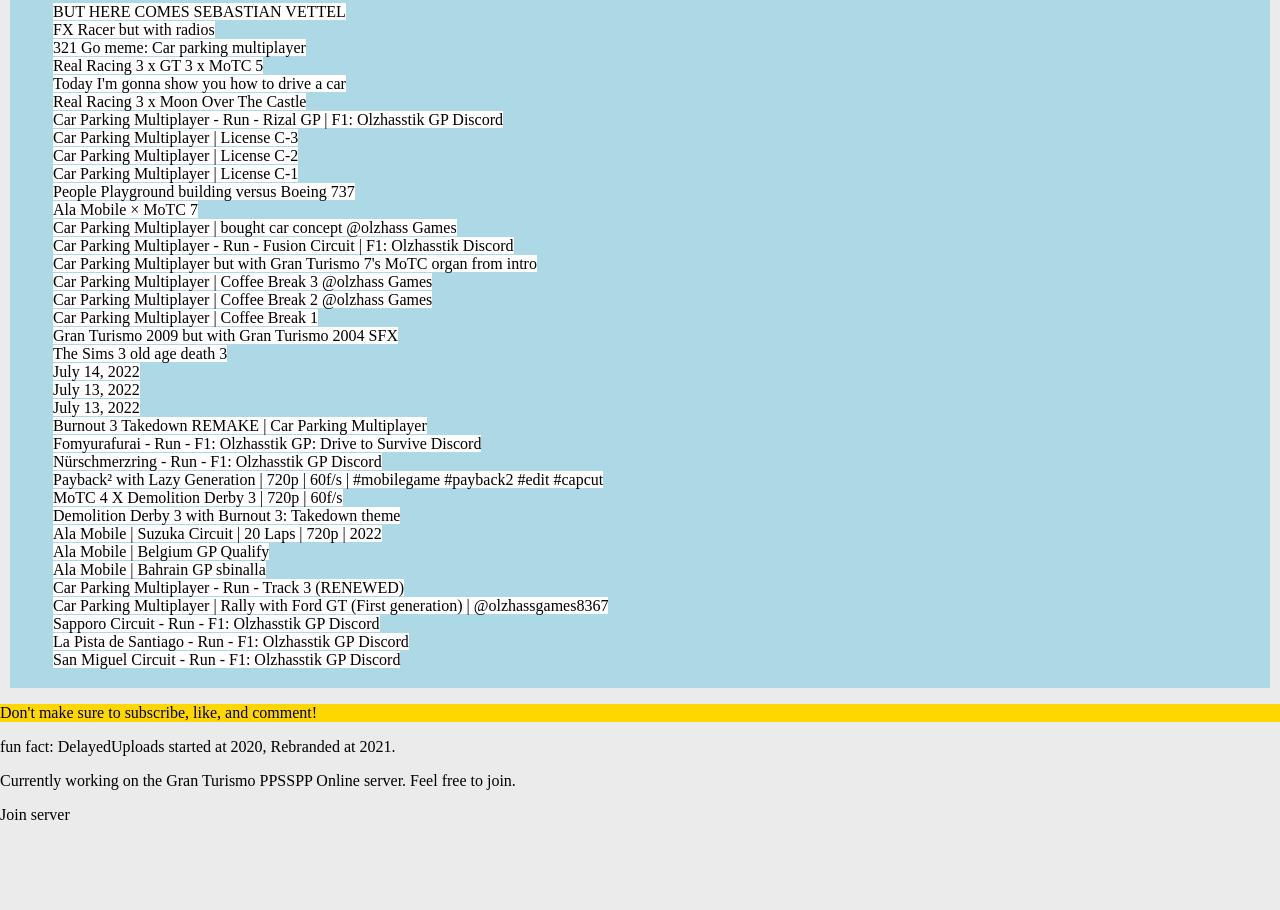
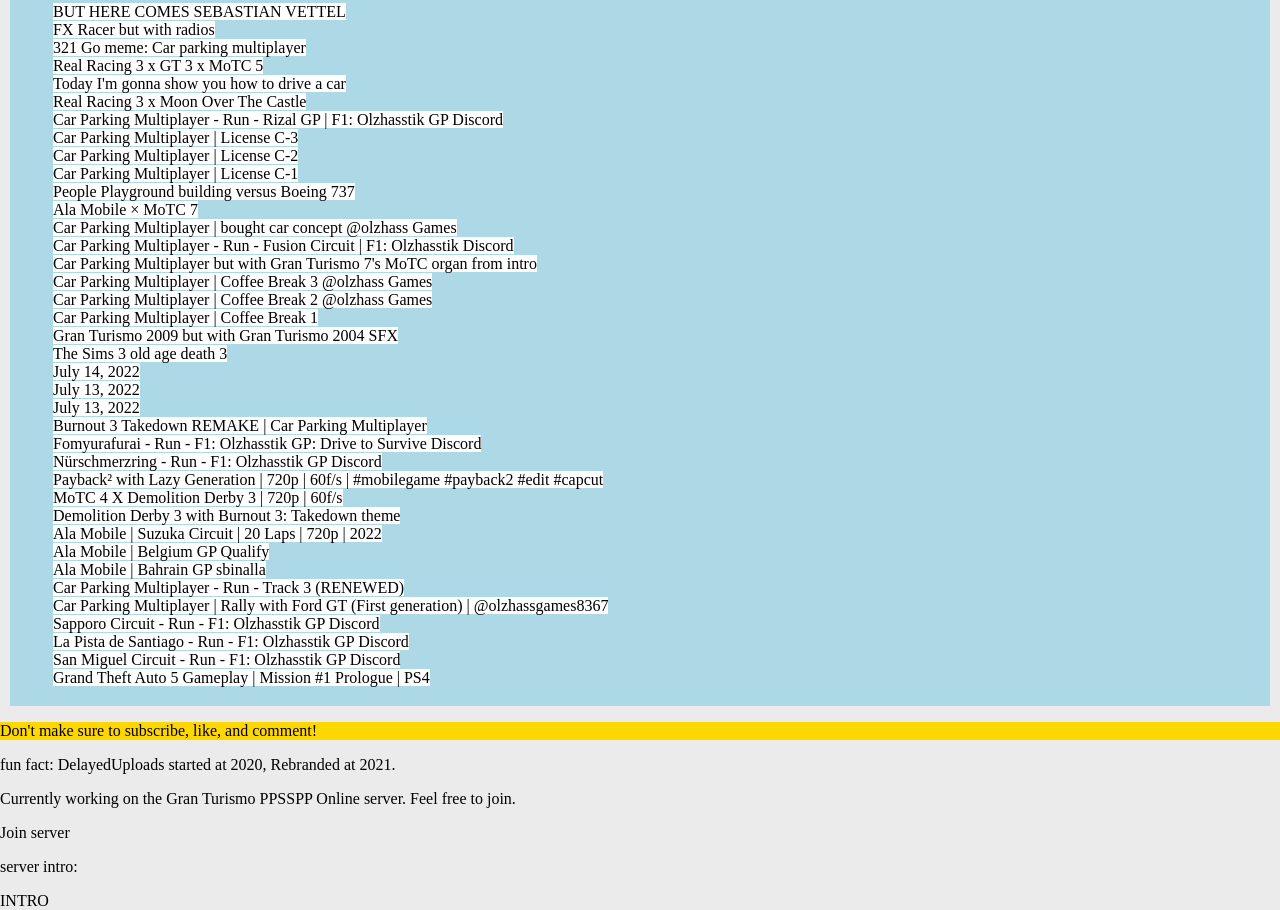
Before and after one commit to DelayedUploads/DelayedUpload-s-Website, a plain HTML site: page Index.html in a window 1280 px wide. Shown: the part 231-1141 px from the top of the page. Before the commit the page ends 1055 px from the top, so only its background shows below. Drawn offline with Linux system fonts and the light colour scheme.

Commit message:
Website Version 1.5
added 1 video, added a server intro for my Gran Turismo Discord server.

```diff
--- a/Index.html
+++ b/Index.html
@@ -57,6 +57,7 @@
                      <p></p><a href="https://www.youtube.com/watch?v=T-cM08LQk0k" target="_blank">Sapporo Circuit - Run - F1: Olzhasstik GP Discord</a>
                      <p></p><a href="https://www.youtube.com/watch?v=w_bFBfaztJA" target="_blank">La Pista de Santiago - Run - F1: Olzhasstik GP Discord</a>
                      <p></p><a href="https://www.youtube.com/watch?v=qdF57127wqc" target="_blank">San Miguel Circuit - Run - F1: Olzhasstik GP Discord</a>
+                     <p></p><a href="https://www.youtube.com/watch?v=usC3PYhNwhU" target="_blank">Grand Theft Auto 5 Gameplay | Mission #1 Prologue | PS4</a>
                   </ol>
                 </div>
                 <div class="BottomVideoText">
@@ -64,7 +65,9 @@
                 </div>
                 <p>fun fact: DelayedUploads started at 2020, Rebranded at 2021.</p>
                 <p>Currently working on the Gran Turismo PPSSPP Online server. Feel free to join.</p><a href="https://discord.gg/DvfbAGZ6j4" target="_blank">Join server</a>
+                <p>server intro:</p><a href="https://www.youtube.com/watch?v=6Kh_qABUdgE">INTRO</a>
             </main>
         </nav>
     </body>
 </html>
+<!----------disgunno if you sssee tthhisss i ssseccrretlyy  haate  yyou---------->
```
